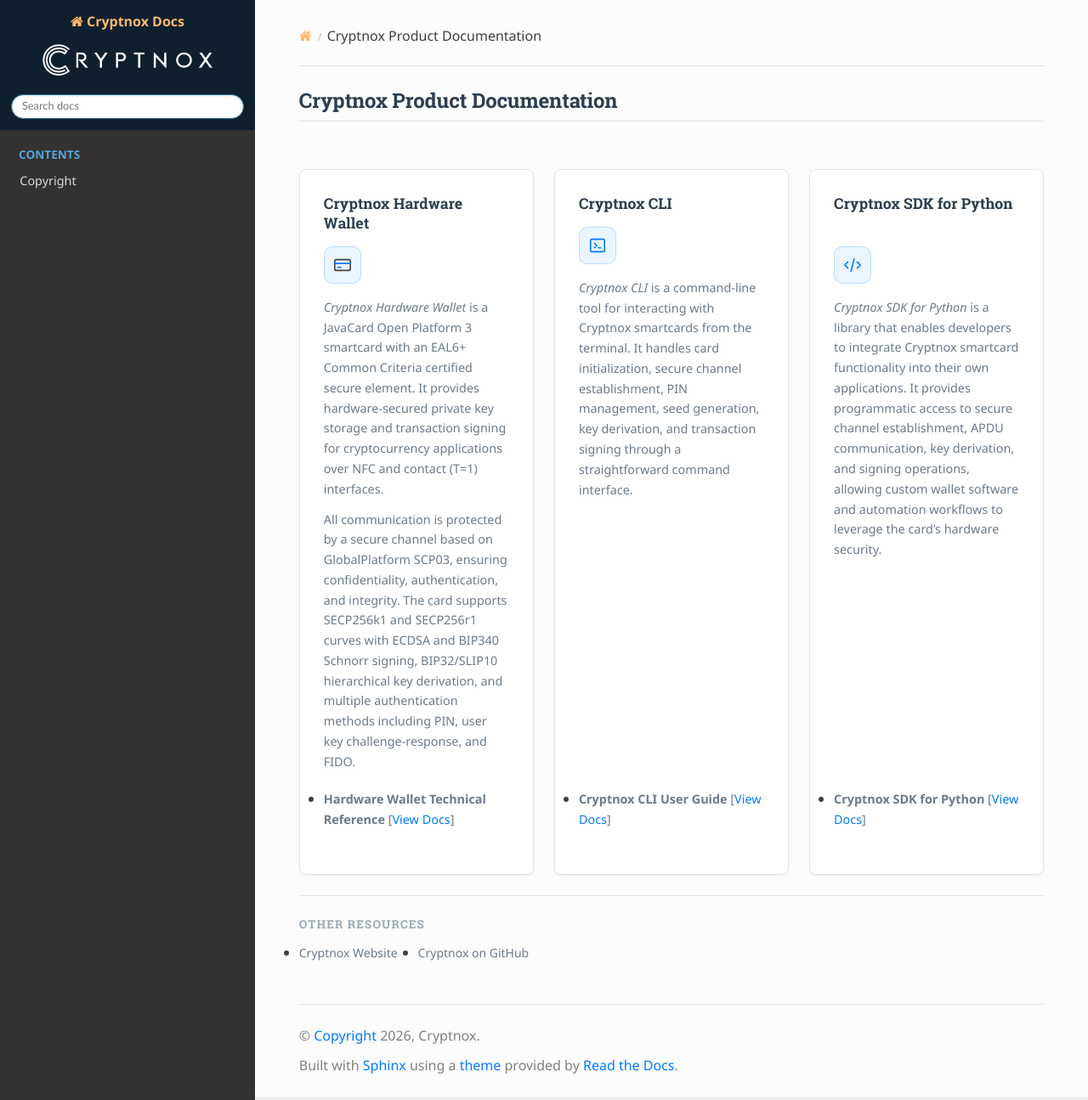
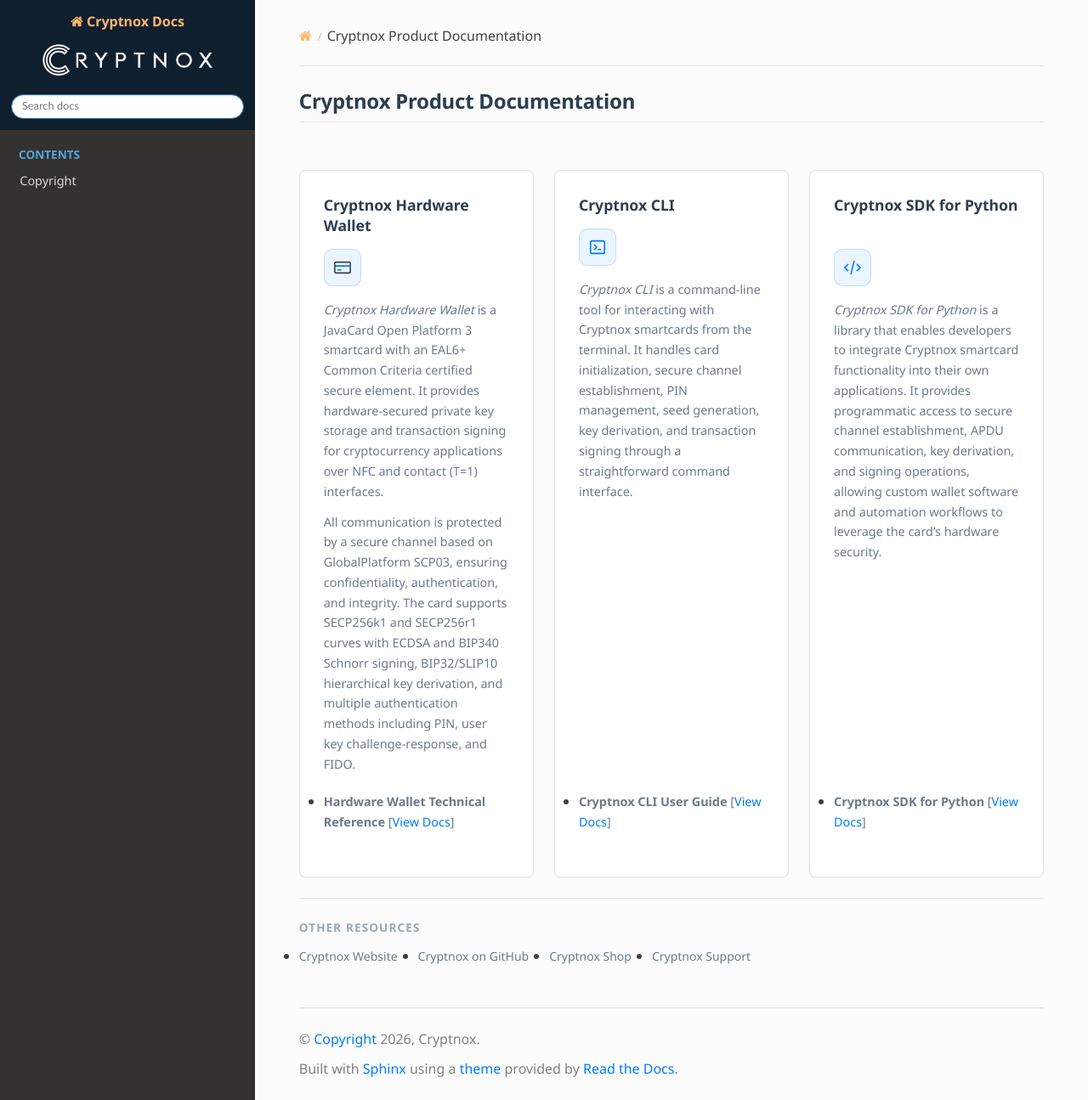
Before and after one commit to cryptnox/cryptnox.github.io, a Sphinx documentation site: the page built from docs/source/index.rst, in a window 1280 px wide and 1295 px high. Shown: the whole window at 85% size. Built offline with Sphinx 7.4.7 and the Read the Docs theme 3.1.0, drawn with Linux system fonts in a browser that asks for light colours; grey boxes are pictures that could not be loaded.

Commit message:
Updated configuration and content

```diff
--- a/docs/source/_static/custom.css
+++ b/docs/source/_static/custom.css
@@ -1,11 +1,14 @@
-/* ── Typography — matches cryptnox-sdk-py ────────────────────────────── */
-body, .wy-body-for-nav {
-    font-family: 'Segoe UI', Tahoma, Geneva, Verdana, sans-serif;
+@import url('https://fonts.googleapis.com/css2?family=Noto+Sans:wght@400;700&display=swap');
+
+/* ── Typography ───────────────────────────────────────────────────────── */
+body, html, .wy-body-for-nav {
+    font-family: 'Noto Sans', 'Helvetica Neue', 'Open Sans', Helvetica, Arial, sans-serif;
 }
 
 /* ── Headings ─────────────────────────────────────────────────────────── */
 h1, h2, h3, h4, h5, h6 {
     color: #2c3e50;
+    font-family: 'Noto Sans', 'Helvetica Neue', 'Open Sans', Helvetica, Arial, sans-serif;
 }
 
 /* ── Links ────────────────────────────────────────────────────────────── */
--- a/docs/source/_templates/layout.html
+++ b/docs/source/_templates/layout.html
@@ -5,7 +5,6 @@
 {{ super() }}
 
 <link rel="canonical" href="https://docs.cryptnox.com/" />
-<link rel="icon" href="https://docs.cryptnox.com/wp-content/uploads/2025/07/favicon.png" type="image/png" />
 
 <!-- Open Graph -->
 <meta property="og:type" content="website" />
--- a/docs/source/conf.py
+++ b/docs/source/conf.py
@@ -32,6 +32,7 @@
 html_theme = 'sphinx_rtd_theme'
 html_static_path = ['_static']
 html_logo = '_static/cryptnox-logo.png'
+html_favicon = '_static/favicon.png'
 
 html_css_files = [
     'custom.css',
--- a/docs/source/index.rst
+++ b/docs/source/index.rst
@@ -32,7 +32,7 @@
 with ECDSA and BIP340 Schnorr signing, BIP32/SLIP10 hierarchical key derivation, and multiple
 authentication methods including PIN, user key challenge-response, and FIDO.
 
-* **Hardware Wallet Technical Reference** [`View Docs <https://embarquech.github.io/hardware-wallet-doc/introduction.html>`__]
+* **Hardware Wallet Technical Reference** [`View Docs <https://cryptnox.github.io/cryptnox-hardware-wallet/>`__]
 
 
 -------------------------
@@ -88,3 +88,5 @@
 
 * `Cryptnox Website <https://www.cryptnox.com>`_
 * `Cryptnox on GitHub <https://github.com/cryptnox>`_
+* `Cryptnox Shop <https://shop.cryptnox.com>`_
+* `Cryptnox Support <https://cryptnox.com/support-contact/>`_
```
Also changed, not shown: docs/source/_static/favicon.png (added).
